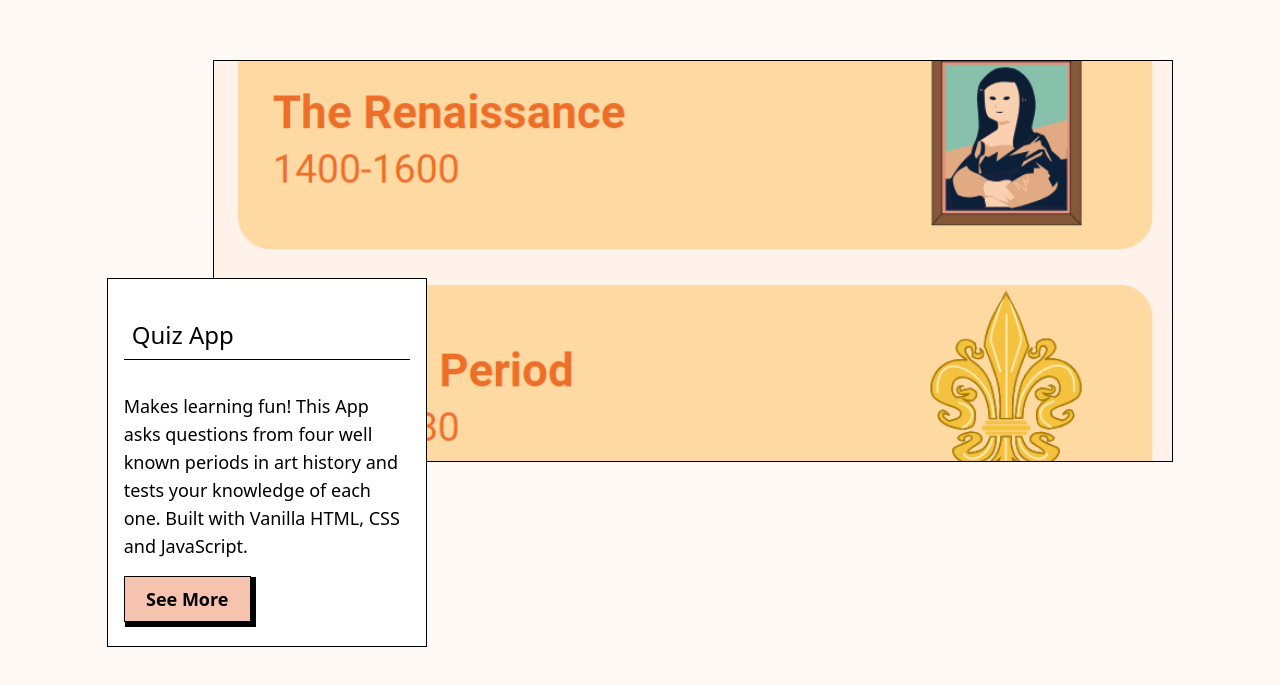
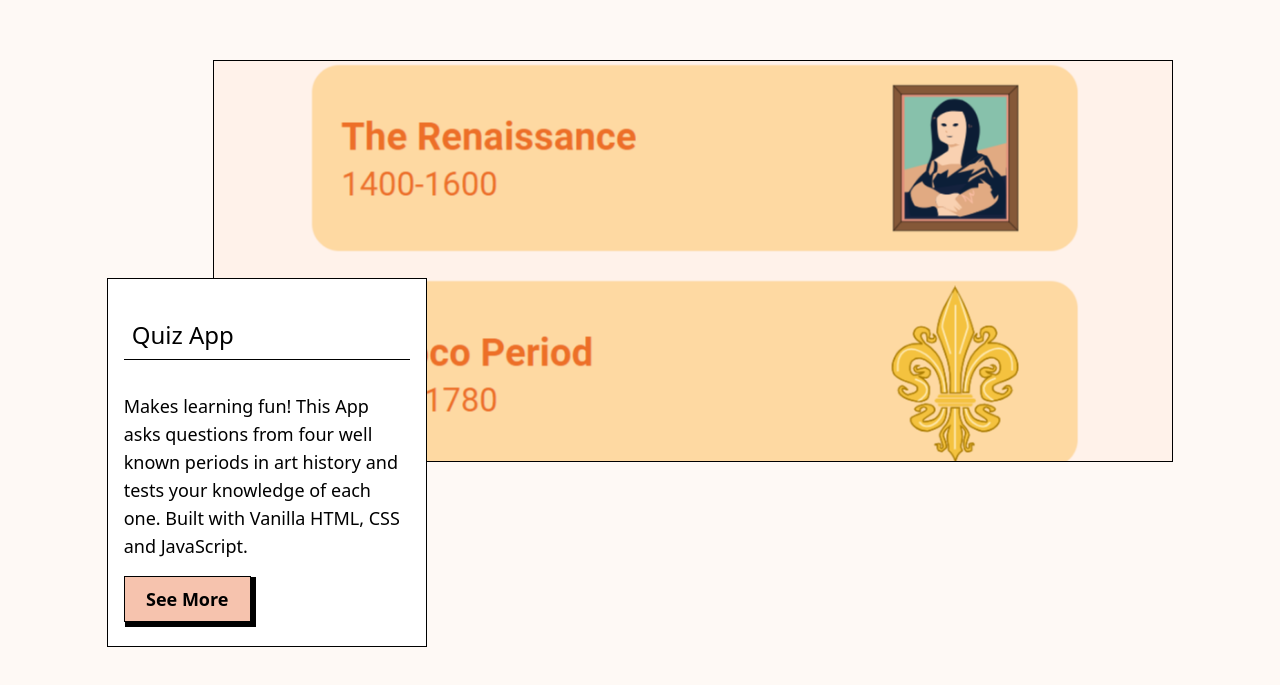
Before and after one commit to sydneyYYC/portfolio-2024, a SvelteKit app: page / in a window 1280 px wide. Shown: the part 2157-2842 px from the top of the page. Built offline with nearby package versions, Linux system fonts and the light colour scheme; a web font is replaced by a local one.

Commit message:
changed photo for quiz app

```diff
--- a/src/routes/+page.svelte
+++ b/src/routes/+page.svelte
@@ -7,7 +7,7 @@
 	import Footer from "../lib/Footer.svelte";
 
   let quizApp = {
-    img : "./assets/test1.png",
+    img : "./assets/test2.png",
     alt: "character mascot of brain with hat",
     projectTitle: "Quiz App",
     description: "Makes learning fun! This App asks questions from four well known periods in art history and tests your knowledge of each one. Built with Vanilla HTML, CSS and JavaScript.",
```
Also changed, not shown: static/assets/test2.png (added).
